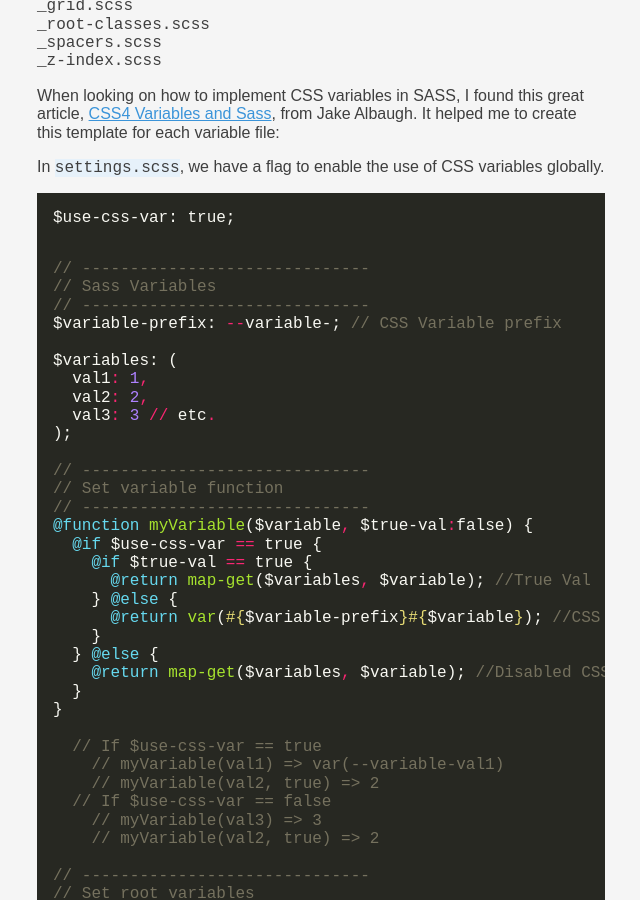
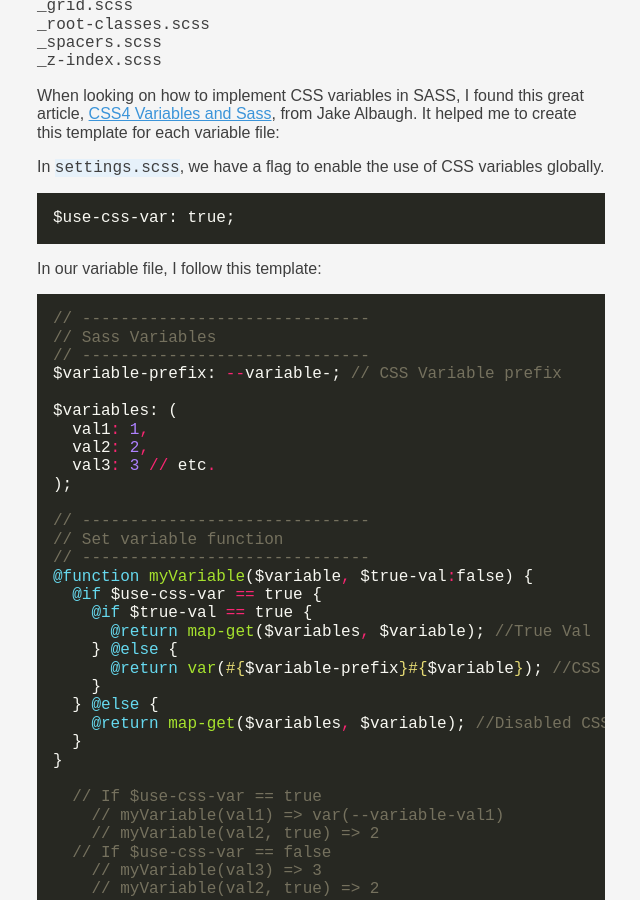
Before and after one commit to vinceumo/devNotes, a Jekyll site: the page built from _posts/Sass/2018-08-21-css-var-with-scss.md, in a window 1280 px wide and 900 px high, scrolled down 470 px. Shown: the whole window, without its empty margins (319-959 px from the left). Built offline with Jekyll 4.4.1, drawn with Linux system fonts in a browser that asks for light colours.

Commit message:
Update copy

````diff
--- a/_posts/Sass/2018-08-21-css-var-with-scss.md
+++ b/_posts/Sass/2018-08-21-css-var-with-scss.md
@@ -30,6 +30,8 @@ In `settings.scss`, we have a flag to enable the use of CSS variables globally.
 ```scss
 $use-css-var: true;
 ```
+
+In our variable file, I follow this template:
 
 ```scss
 // ------------------------------
````
